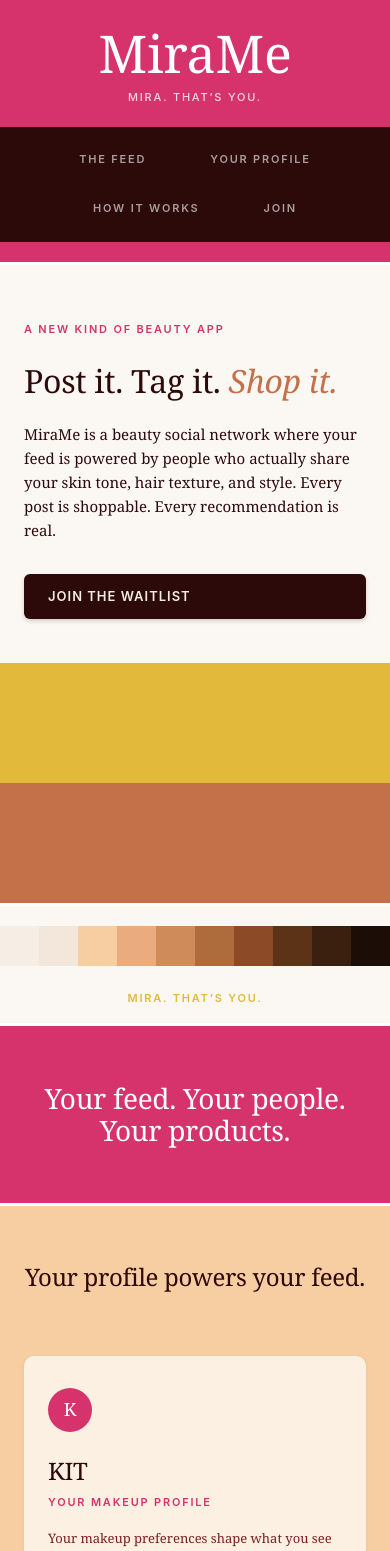
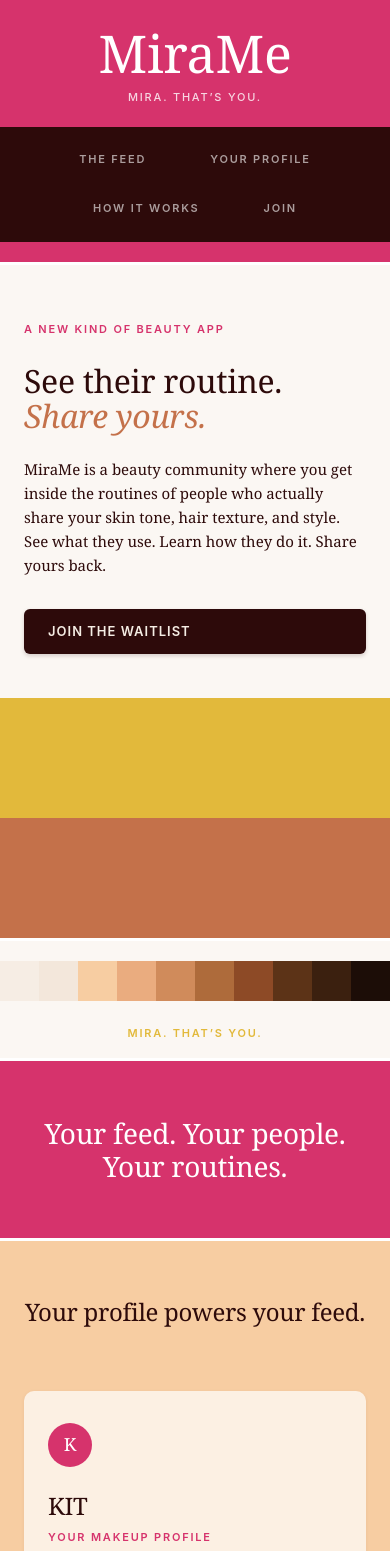
Before and after one commit to Ranguana/mirame-web, a Next.js app: page / in a window 390 px wide. Shown: the top 1551 px of the page. Built offline with nearby package versions, Linux system fonts and the light colour scheme; no server answers.

Commit message:
Deemphasize shopping — focus on seeing routines and sharing style
Hero: See their routine. Share yours.
How It Works: Peek Inside + Share Yours replace Shop steps.
Runway: about seeing what people use, not buying.
Phone mockup: Save instead of Shop.
Banners: routines not products.

```diff
--- a/app/page.tsx
+++ b/app/page.tsx
@@ -24,12 +24,12 @@
             <span className="swatch-label">CREAM · #FBF7F3</span>
             <p className="hero-kicker">A new kind of beauty app</p>
             <h2 className="hero-headline">
-              Post it. Tag it. <em>Shop it.</em>
+              See their routine. <em>Share yours.</em>
             </h2>
             <p className="hero-deck">
-              MiraMe is a beauty social network where your feed is powered by
-              people who actually share your skin tone, hair texture, and style.
-              Every post is shoppable. Every recommendation is real.
+              MiraMe is a beauty community where you get inside the routines
+              of people who actually share your skin tone, hair texture, and style.
+              See what they use. Learn how they do it. Share yours back.
             </p>
             <a href="#waitlist" className="cta-btn">
               Join the Waitlist
@@ -62,7 +62,7 @@
         <section className="color-banner color-banner--fuchsia">
           <span className="swatch-label swatch-label--light">FUCHSIA · #D6336C</span>
           <p className="color-banner-text">
-            Your feed. Your people. Your products.
+            Your feed. Your people. Your routines.
           </p>
         </section>
 
@@ -148,16 +148,16 @@
             </div>
             <div className="how-step">
               <div className="how-step-num">03</div>
-              <h3 className="how-step-title">Post Your Routine</h3>
+              <h3 className="how-step-title">Peek Inside</h3>
               <p className="how-step-desc">
-                Share what works. Tag your products.
+                See the full routines of people who match your profile.
               </p>
             </div>
             <div className="how-step">
               <div className="how-step-num">04</div>
-              <h3 className="how-step-title">Shop in One Tap</h3>
+              <h3 className="how-step-title">Share Yours</h3>
               <p className="how-step-desc">
-                Buy directly from any post on your feed.
+                Post your routine and become someone else&rsquo;s inspiration.
               </p>
             </div>
           </div>
@@ -176,9 +176,10 @@
           <div className="runway-left">
             <h2 className="section-heading">The Runway</h2>
             <p className="section-body" style={{ marginBottom: 32 }}>
-              A shoppable feed of real beauty routines from people who match
-              your profile. See what works for someone with your exact skin
-              tone and hair type &mdash; then shop it in one tap.
+              A feed of real beauty routines from people who match your
+              profile. See exactly what they use, how they apply it, and
+              why it works &mdash; from someone with your exact skin tone
+              and hair type.
             </p>
             <a href="#waitlist" className="cta-btn cta-btn--outline">
               Join the Waitlist
@@ -200,7 +201,7 @@
                   <div className="phone-image">RUNWAY</div>
                   <div className="phone-actions">
                     <span className="phone-action">Love</span>
-                    <span className="phone-action phone-action--shop">Shop</span>
+                    <span className="phone-action phone-action--shop">Save</span>
                   </div>
                   <div className="phone-tags">
                     <span className="phone-tag">Fenty Gloss Bomb</span>
@@ -219,7 +220,7 @@
                   <div className="phone-image">ROUTINE</div>
                   <div className="phone-actions">
                     <span className="phone-action">Love</span>
-                    <span className="phone-action phone-action--shop">Shop</span>
+                    <span className="phone-action phone-action--shop">Save</span>
                   </div>
                   <div className="phone-tags">
                     <span className="phone-tag">CeraVe PM</span>
```
